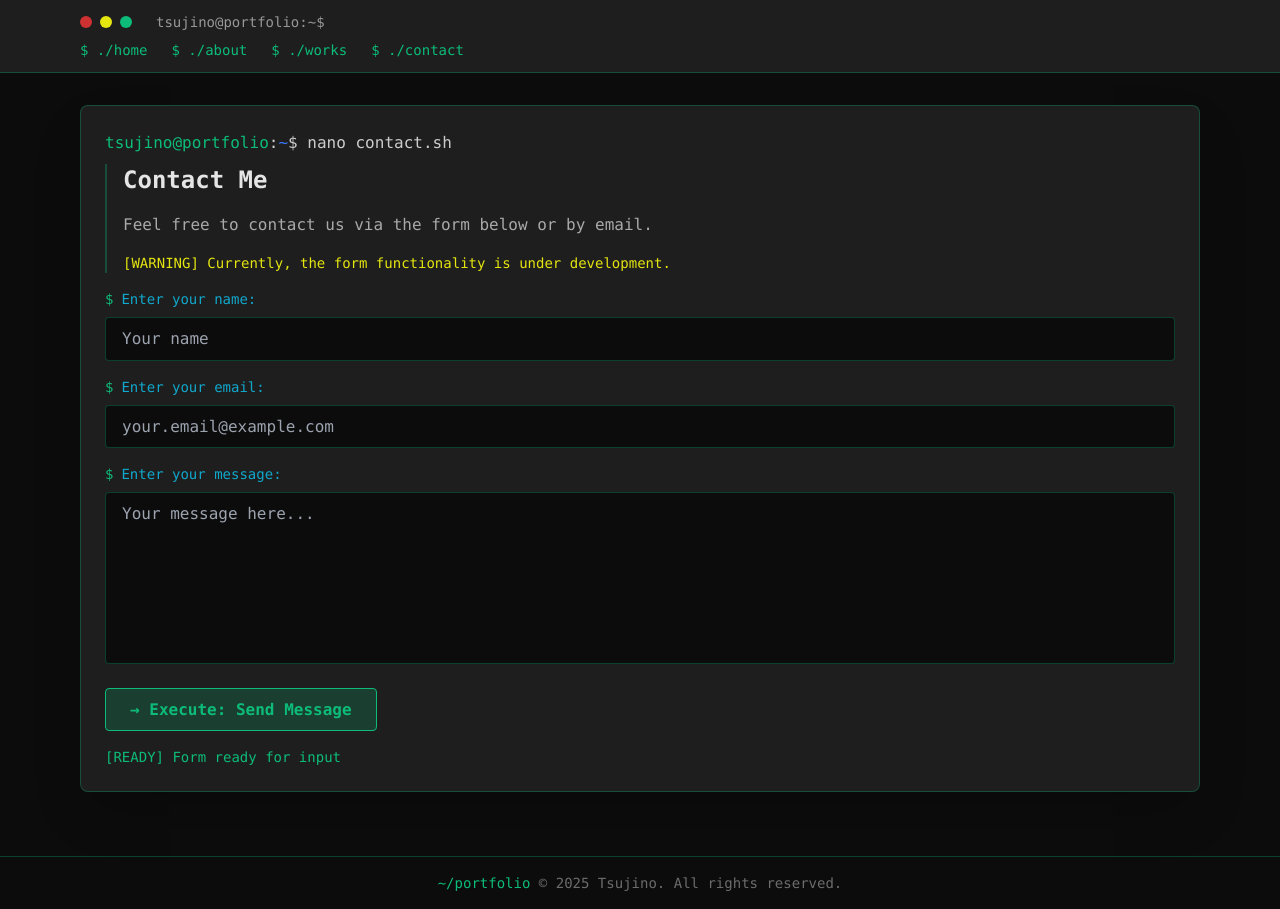
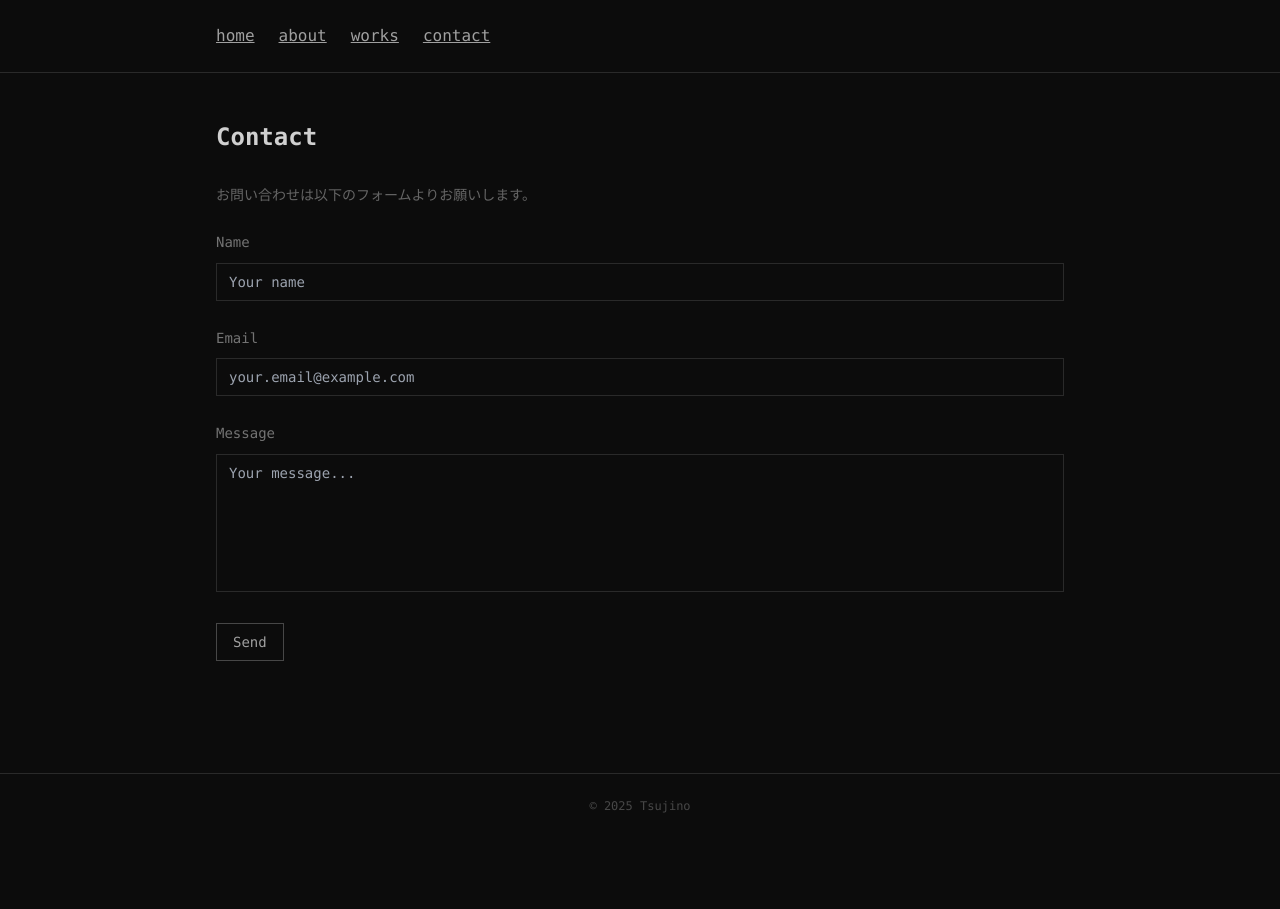
Before and after one commit to ttsujino/ttsujino.github.io, a Next.js app in the folder portfolio/: page /contact in a window 1280 px wide. After the commit the page ends 838 px from the top, so only its background shows below. Built offline with nearby package versions, Linux system fonts and the light colour scheme.

Commit message:
シンプルに

```diff
--- a/portfolio/src/app/about/page.tsx
+++ b/portfolio/src/app/about/page.tsx
@@ -3,93 +3,58 @@ import PageTransition from "../../components/PageTransition";
 export default function AboutPage() {
   return (
     <PageTransition>
-      <section className="space-y-4">
-        <div className="space-y-2">
-          <p className="text-terminal-cyan">
-            <span className="text-terminal-green">tsujino@portfolio</span>
-            <span className="text-terminal-text">:</span>
-            <span className="text-terminal-blue">~</span>
-            <span className="text-terminal-text">$ cat about.log</span>
-          </p>
-          <div className="pl-4 border-l-2 border-terminal-green/30 space-y-4">
-            <h1 className="text-2xl font-bold text-terminal-white">About Me</h1>
-            <p className="text-terminal-text/80">A brief overview of my professional journey:</p>
-          </div>
-        </div>
+      <section className="space-y-8">
+        <h1 className="text-2xl font-bold text-terminal-white">About</h1>
 
-        <div className="space-y-3 mt-6">
-          {/* Timeline Item 1 */}
-          <div className="bg-terminal-bg/50 border border-terminal-green/20 rounded p-4 hover:border-terminal-green/40 transition-colors">
-            <div className="flex gap-4">
-              <div className="text-terminal-yellow font-bold min-w-[80px]">
-                [2018.3]
-              </div>
-              <div className="flex-1 space-y-2">
-                <h3 className="text-terminal-cyan font-semibold">
-                  Graduated from Osaka University (Faculty of Law)
-                </h3>
-                <p className="text-terminal-text/70 text-sm">
-                  Developed a strong foundation in legal principles and critical thinking.
+        <div className="space-y-6">
+          <div className="space-y-3">
+            <div className="flex gap-4 text-sm">
+              <span className="text-terminal-text/50 min-w-[100px]">2018.3</span>
+              <div className="flex-1 space-y-1">
+                <h3 className="text-terminal-white">Osaka University, Faculty of Law - Graduated</h3>
+                <p className="text-terminal-text/60 text-sm">
+                  Built foundation in legal thinking and logical analysis
                 </p>
               </div>
             </div>
           </div>
 
-          {/* Timeline Item 2 */}
-          <div className="bg-terminal-bg/50 border border-terminal-green/20 rounded p-4 hover:border-terminal-green/40 transition-colors">
-            <div className="flex gap-4">
-              <div className="text-terminal-yellow font-bold min-w-[80px]">
-                [2018.4]
-              </div>
-              <div className="flex-1 space-y-2">
-                <h3 className="text-terminal-cyan font-semibold">
-                  Started as an Information Systems Administrator
-                </h3>
-                <p className="text-terminal-text/70 text-sm">
-                  Joined an independent administrative agency, refining my technical and management skills.
+          <div className="space-y-3">
+            <div className="flex gap-4 text-sm">
+              <span className="text-terminal-text/50 min-w-[100px]">2018.4</span>
+              <div className="flex-1 space-y-1">
+                <h3 className="text-terminal-white">Independent Administrative Agency - System Administrator</h3>
+                <p className="text-terminal-text/60 text-sm">
+                  Engaged in information system management and operations
                 </p>
               </div>
             </div>
           </div>
 
-          {/* Timeline Item 3 */}
-          <div className="bg-terminal-bg/50 border border-terminal-green/20 rounded p-4 hover:border-terminal-green/40 transition-colors">
-            <div className="flex gap-4">
-              <div className="text-terminal-yellow font-bold min-w-[80px]">
-                [2020.9]
-              </div>
-              <div className="flex-1 space-y-2">
-                <h3 className="text-terminal-cyan font-semibold">
-                  Joined Ridge-i Inc as a Machine Learning Engineer
-                </h3>
-                <p className="text-terminal-text/70 text-sm">
-                  Transitioned into machine learning and contributed to innovative, data-driven projects.
+          <div className="space-y-3">
+            <div className="flex gap-4 text-sm">
+              <span className="text-terminal-text/50 min-w-[100px]">2020.9</span>
+              <div className="flex-1 space-y-1">
+                <h3 className="text-terminal-white">Ridge-i Inc. - Machine Learning Engineer</h3>
+                <p className="text-terminal-text/60 text-sm">
+                  Engaged in deep learning model development and implementation
                 </p>
               </div>
             </div>
           </div>
 
-          {/* Timeline Item 4 */}
-          <div className="bg-terminal-bg/50 border border-terminal-green/20 rounded p-4 hover:border-terminal-green/40 transition-colors">
-            <div className="flex gap-4">
-              <div className="text-terminal-yellow font-bold min-w-[80px]">
-                [2022.1]
-              </div>
-              <div className="flex-1 space-y-2">
-                <h3 className="text-terminal-cyan font-semibold">
-                  Promoted to Senior Engineer
-                </h3>
-                <p className="text-terminal-text/70 text-sm">
-                  Recognized for my expertise and leadership, I assumed greater responsibilities in my role.
+          <div className="space-y-3">
+            <div className="flex gap-4 text-sm">
+              <span className="text-terminal-text/50 min-w-[100px]">2022.1</span>
+              <div className="flex-1 space-y-1">
+                <h3 className="text-terminal-white">Promoted to Senior Engineer</h3>
+                <p className="text-terminal-text/60 text-sm">
+                  Taking on advanced technical responsibilities and leadership roles
                 </p>
               </div>
             </div>
           </div>
         </div>
-
-        <p className="text-terminal-green mt-4">
-          [EOF] End of file
-        </p>
       </section>
     </PageTransition>
   );
--- a/portfolio/src/app/contact/page.tsx
+++ b/portfolio/src/app/contact/page.tsx
@@ -4,79 +4,62 @@ import PageTransition from "../../components/PageTransition";
 export default function ContactPage() {
   return (
     <PageTransition>
-      <section className="space-y-4">
+      <section className="space-y-8">
+        <h1 className="text-2xl font-bold text-terminal-white">Contact</h1>
+
+        <div className="space-y-6">
+          <p className="text-terminal-text/60 text-sm">
+            お問い合わせは以下のフォームよりお願いします。
+          </p>
+
+          <form className="space-y-6">
             <div className="space-y-2">
-          <p className="text-terminal-cyan">
-            <span className="text-terminal-green">tsujino@portfolio</span>
-            <span className="text-terminal-text">:</span>
-            <span className="text-terminal-blue">~</span>
-            <span className="text-terminal-text">$ nano contact.sh</span>
-          </p>
-          <div className="pl-4 border-l-2 border-terminal-green/30 space-y-4">
-            <h1 className="text-2xl font-bold text-terminal-white">Contact Me</h1>
-            <p className="text-terminal-text/80">
-              Feel free to contact us via the form below or by email.
-            </p>
-            <p className="text-terminal-yellow text-sm">
-              [WARNING] Currently, the form functionality is under development.
-            </p>
-          </div>
-        </div>
-
-        <form className="space-y-4 mt-6">
-          <div className="space-y-2">
-            <label htmlFor="name" className="text-terminal-cyan text-sm flex items-center gap-2">
-              <span className="text-terminal-green">$</span>
-              <span>Enter your name:</span>
+              <label htmlFor="name" className="text-terminal-text/70 text-sm">
+                Name
               </label>
               <input
                 type="text"
                 id="name"
                 name="name"
                 placeholder="Your name"
-              className="w-full bg-terminal-bg border border-terminal-green/30 rounded px-4 py-2 text-terminal-text font-mono focus:border-terminal-green focus:outline-none focus:ring-1 focus:ring-terminal-green transition-colors"
+                className="w-full bg-terminal-bg border border-terminal-text/20 px-3 py-2 text-terminal-text font-mono text-sm focus:border-terminal-green focus:outline-none transition-colors"
               />
             </div>
 
             <div className="space-y-2">
-            <label htmlFor="email" className="text-terminal-cyan text-sm flex items-center gap-2">
-              <span className="text-terminal-green">$</span>
-              <span>Enter your email:</span>
+              <label htmlFor="email" className="text-terminal-text/70 text-sm">
+                Email
               </label>
               <input
                 type="email"
                 id="email"
                 name="email"
                 placeholder="your.email@example.com"
-              className="w-full bg-terminal-bg border border-terminal-green/30 rounded px-4 py-2 text-terminal-text font-mono focus:border-terminal-green focus:outline-none focus:ring-1 focus:ring-terminal-green transition-colors"
+                className="w-full bg-terminal-bg border border-terminal-text/20 px-3 py-2 text-terminal-text font-mono text-sm focus:border-terminal-green focus:outline-none transition-colors"
               />
             </div>
 
             <div className="space-y-2">
-            <label htmlFor="message" className="text-terminal-cyan text-sm flex items-center gap-2">
-              <span className="text-terminal-green">$</span>
-              <span>Enter your message:</span>
+              <label htmlFor="message" className="text-terminal-text/70 text-sm">
+                Message
               </label>
               <textarea
                 id="message"
                 name="message"
-              placeholder="Your message here..."
+                placeholder="Your message..."
                 rows={6}
-              className="w-full bg-terminal-bg border border-terminal-green/30 rounded px-4 py-2 text-terminal-text font-mono focus:border-terminal-green focus:outline-none focus:ring-1 focus:ring-terminal-green transition-colors resize-none"
+                className="w-full bg-terminal-bg border border-terminal-text/20 px-3 py-2 text-terminal-text font-mono text-sm focus:border-terminal-green focus:outline-none transition-colors resize-none"
               ></textarea>
             </div>
 
             <button
               type="submit"
-            className="bg-terminal-green/20 border border-terminal-green text-terminal-green px-6 py-2 rounded hover:bg-terminal-green hover:text-terminal-bg transition-all font-semibold"
+              className="border border-terminal-text/40 text-terminal-text px-4 py-2 text-sm hover:border-terminal-green hover:text-terminal-green transition-all"
             >
-            → Execute: Send Message
+              Send
             </button>
           </form>
-
-        <p className="text-terminal-green mt-4 text-sm">
-          [READY] Form ready for input
-        </p>
+        </div>
       </section>
     </PageTransition>
   );
--- a/portfolio/src/app/globals.css
+++ b/portfolio/src/app/globals.css
@@ -28,10 +28,10 @@ body {
 }
 
 ::-webkit-scrollbar-thumb {
-  background: #0DBC79;
+  background: #50B050;
   border-radius: 6px;
 }
 
 ::-webkit-scrollbar-thumb:hover {
-  background: #11A8CD;
+  background: #60C060;
 }
--- a/portfolio/src/app/layout.tsx
+++ b/portfolio/src/app/layout.tsx
@@ -13,37 +13,29 @@ export default function RootLayout({ children }: { children: ReactNode }) {
     <html lang="ja">
       <head>{/* 必要に応じてメタタグを追加 */}</head>
       <body className="bg-terminal-bg text-terminal-text font-mono min-h-screen">
-        {/* Terminal Header */}
-        <header className="bg-[#1E1E1E] border-b border-terminal-green/30">
-          <div className="max-w-6xl mx-auto px-4 py-3">
-            {/* Terminal Window Controls */}
-            <div className="flex items-center gap-2 mb-2">
-              <div className="w-3 h-3 rounded-full bg-terminal-red"></div>
-              <div className="w-3 h-3 rounded-full bg-terminal-yellow"></div>
-              <div className="w-3 h-3 rounded-full bg-terminal-green"></div>
-              <span className="ml-4 text-sm text-terminal-text/70">tsujino@portfolio:~$</span>
-            </div>
-            {/* Navigation */}
+        {/* Simple Header */}
+        <header className="border-b border-terminal-text/20">
+          <div className="max-w-4xl mx-auto px-6 py-6">
             <nav>
-              <ul className="flex gap-6 text-sm">
+              <ul className="flex gap-6 text-base">
                 <li>
-                  <Link href="/" className="text-terminal-green hover:text-terminal-cyan transition-colors">
-                    $ ./home
+                  <Link href="/" className="text-terminal-text hover:text-terminal-green transition-colors underline">
+                    home
                   </Link>
                 </li>
                 <li>
-                  <Link href="/about" className="text-terminal-green hover:text-terminal-cyan transition-colors">
-                    $ ./about
+                  <Link href="/about" className="text-terminal-text hover:text-terminal-green transition-colors underline">
+                    about
                   </Link>
                 </li>
                 <li>
-                  <Link href="/works" className="text-terminal-green hover:text-terminal-cyan transition-colors">
-                    $ ./works
+                  <Link href="/works" className="text-terminal-text hover:text-terminal-green transition-colors underline">
+                    works
                   </Link>
                 </li>
                 <li>
-                  <Link href="/contact" className="text-terminal-green hover:text-terminal-cyan transition-colors">
-                    $ ./contact
+                  <Link href="/contact" className="text-terminal-text hover:text-terminal-green transition-colors underline">
+                    contact
                   </Link>
                 </li>
               </ul>
@@ -51,18 +43,14 @@ export default function RootLayout({ children }: { children: ReactNode }) {
           </div>
         </header>
 
-        {/* Main Terminal Content */}
-        <main className="max-w-6xl mx-auto px-4 py-8">
-          <div className="bg-[#1E1E1E] border border-terminal-green/30 rounded-lg shadow-2xl p-6">
-            {children}
-          </div>
+        {/* Main Content */}
+        <main className="max-w-4xl mx-auto px-6 py-12">
+          {children}
         </main>
 
-        {/* Terminal Footer */}
-        <footer className="mt-8 text-center py-4 text-terminal-text/50 text-sm border-t border-terminal-green/30">
-          <p>
-            <span className="text-terminal-green">~/portfolio</span> © {new Date().getFullYear()} Tsujino. All rights reserved.
-          </p>
+        {/* Simple Footer */}
+        <footer className="mt-16 text-center py-6 text-terminal-text/40 text-xs border-t border-terminal-text/20">
+          <p>© {new Date().getFullYear()} Tsujino</p>
         </footer>
       </body>
     </html>
--- a/portfolio/src/app/page.tsx
+++ b/portfolio/src/app/page.tsx
@@ -4,36 +4,22 @@ import PageTransition from "../components/PageTransition";
 export default function HomePage() {
   return (
     <PageTransition>
-      <section className="space-y-4">
-        <div className="flex items-center gap-2 text-terminal-green">
-          <span>$</span>
-          <span className="animate-pulse">_</span>
+      <section className="space-y-8">
+        <div className="space-y-6">
+          <h1 className="text-3xl font-bold text-terminal-white">
+            Takeshi Tsujino
+          </h1>
+          <div className="space-y-2 text-terminal-text/80">
+            <p>Machine Learning Engineer | Data Scientist</p>
+            <p>Based in Japan</p>
+          </div>
         </div>
-        <div className="space-y-2">
-          <p className="text-terminal-cyan text-lg">
-            <span className="text-terminal-green">tsujino@portfolio</span>
-            <span className="text-terminal-text">:</span>
-            <span className="text-terminal-blue">~</span>
-            <span className="text-terminal-text">$ cat welcome.txt</span>
-          </p>
-          <div className="pl-4 border-l-2 border-terminal-green/30 space-y-3">
-            <h1 className="text-2xl font-bold text-terminal-white">
-              Welcome to Tsujino's Portfolio
-            </h1>
-            <p className="text-terminal-text">
-              システム情報: Machine Learning Engineer | Data Scientist
-            </p>
-            <p className="text-terminal-text/80">
-              現在のディレクトリには以下のコマンドが利用可能です:
-            </p>
-            <div className="space-y-1 text-sm">
-              <p className="text-terminal-cyan">• ./about   - 経歴とスキルを表示</p>
-              <p className="text-terminal-cyan">• ./works   - プロジェクト一覧を表示</p>
-              <p className="text-terminal-cyan">• ./contact - コンタクトフォームを表示</p>
-            </div>
-          </div>
-          <p className="text-terminal-green mt-4">
-            [OK] システム起動完了
+
+        <div className="space-y-4 pt-4">
+          <p className="text-terminal-text/70 text-sm">
+            Working as a Machine Learning Engineer specializing in deep learning model development and implementation.<br />
+            After graduating from Osaka University Faculty of Law, worked as a system administrator at an independent administrative agency,<br />
+            and currently serving as a Senior Engineer at Ridge-i Inc.
           </p>
         </div>
       </section>
--- a/portfolio/src/app/works/page.tsx
+++ b/portfolio/src/app/works/page.tsx
@@ -41,51 +41,25 @@ export default function WorksPage() {
 
   return (
     <PageTransition>
-      <section className="space-y-4">
-        <div className="space-y-2">
-          <p className="text-terminal-cyan">
-            <span className="text-terminal-green">tsujino@portfolio</span>
-            <span className="text-terminal-text">:</span>
-            <span className="text-terminal-blue">~</span>
-            <span className="text-terminal-text">$ ls -la ./projects/</span>
-          </p>
-          <div className="pl-4 border-l-2 border-terminal-green/30 space-y-4">
-            <h1 className="text-2xl font-bold text-terminal-white">My Works</h1>
-            <p className="text-terminal-text/70 text-sm">
-              total {projects.length} projects
-            </p>
-          </div>
-        </div>
+      <section className="space-y-8">
+        <h1 className="text-2xl font-bold text-terminal-white">Works</h1>
 
-        <div className="grid grid-cols-1 md:grid-cols-2 lg:grid-cols-3 gap-4 mt-6">
+        <div className="space-y-6">
           {projects.map((project, index) => (
             <div
               key={project.slug}
-              className="bg-terminal-bg/50 border border-terminal-blue/30 rounded p-4 hover:border-terminal-blue hover:shadow-lg hover:shadow-terminal-blue/20 transition-all cursor-pointer group"
+              className="space-y-2 cursor-pointer group"
               onClick={() => handleProjectClick(project)}
             >
-              <div className="space-y-2">
-                <div className="flex items-center gap-2 text-terminal-yellow text-sm">
-                  <span className="group-hover:text-terminal-cyan transition-colors">
-                    [{String(index + 1).padStart(2, '0')}]
-                  </span>
-                  <span className="text-terminal-green">📁</span>
-                  <span className="text-terminal-text/70">project_{index + 1}.sh</span>
-                </div>
-                <h2 className="text-terminal-cyan font-semibold text-sm leading-tight group-hover:text-terminal-white transition-colors">
-                  {project.title}
-                </h2>
-                <p className="text-terminal-green text-xs">
-                  → Click to execute
-                </p>
-              </div>
+              <h2 className="text-terminal-green underline group-hover:text-terminal-white transition-colors">
+                {project.title}
+              </h2>
+              <p className="text-terminal-text/60 text-sm leading-relaxed">
+                {project.description}
+              </p>
             </div>
           ))}
         </div>
-
-        <p className="text-terminal-green mt-4 text-sm">
-          [INFO] {projects.length} directories, 0 files
-        </p>
       </section>
 
       <AnimatePresence>
```
Also changed, not shown: portfolio/tailwind.config.ts (+8 -8 lines). Lines whose indentation alone changed are shown as unchanged.
